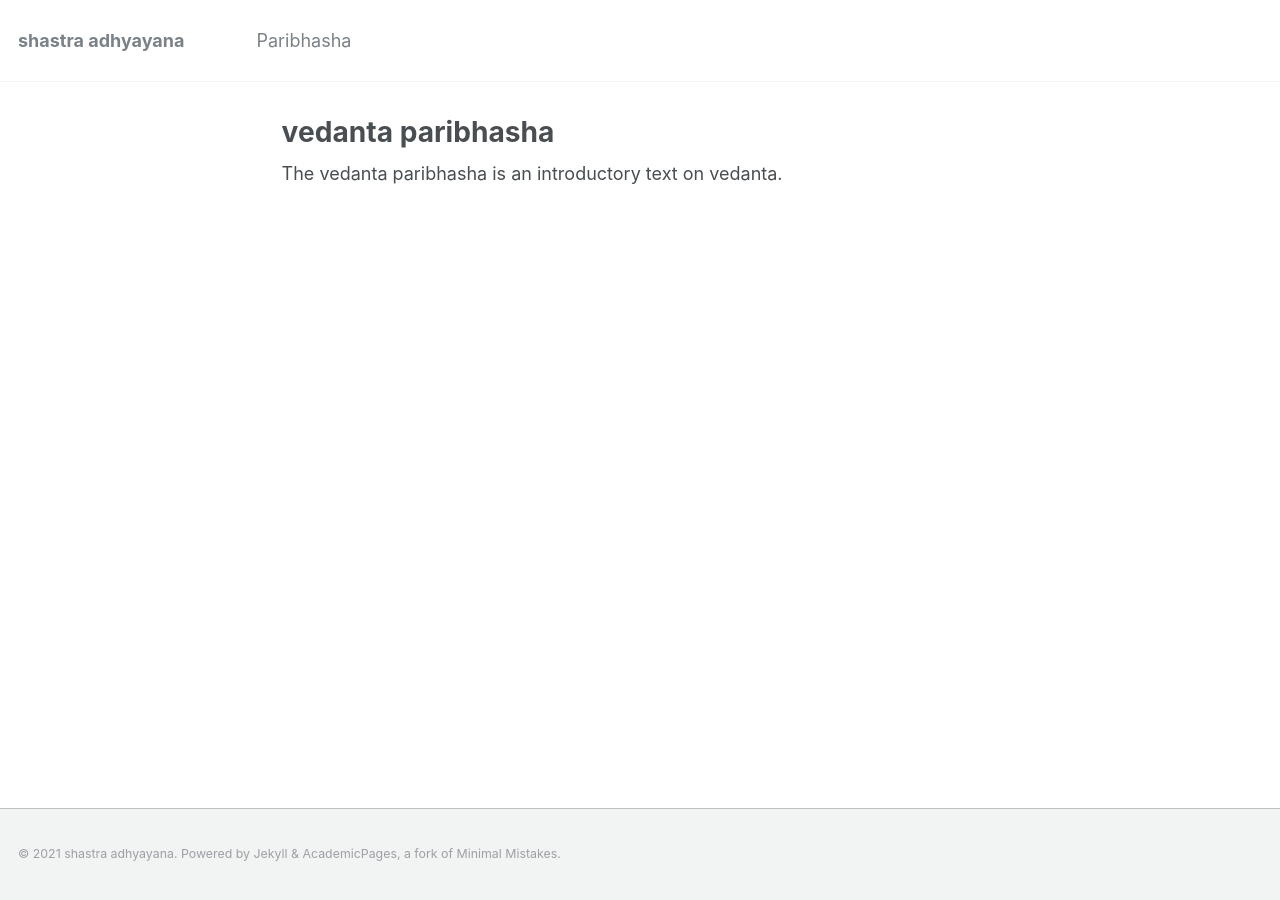
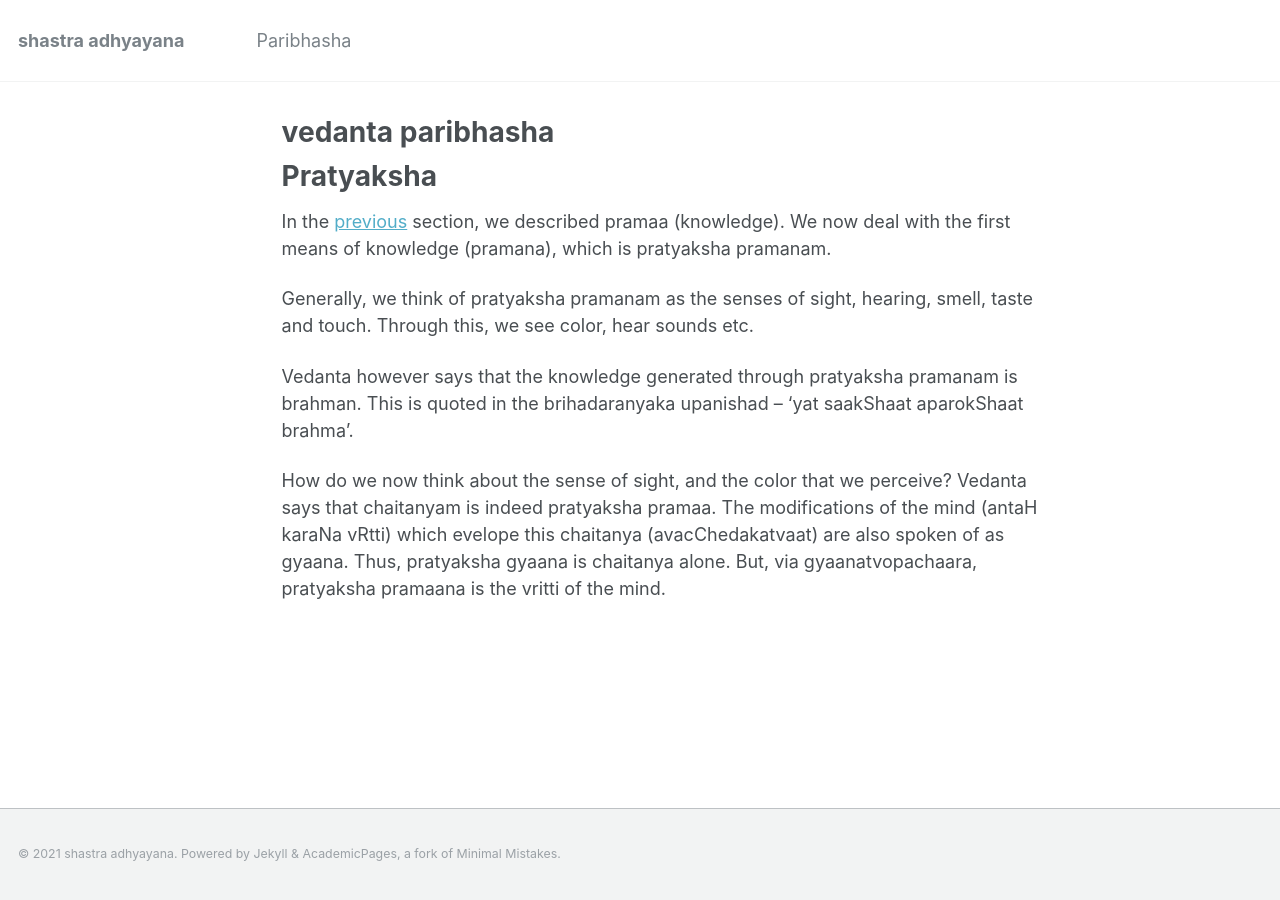
Before and after one commit to shastra-adhyayana/shastra-adhyayana.github.io, a Jekyll site: the page built from _pages/paribhasha/002-pratyaksha.md, in a window 1280 px wide. Built offline with Jekyll 4.4.1, drawn with Linux system fonts in a browser that asks for light colours.

Commit message:
paribhasha articles

```diff
--- a/_pages/paribhasha/001-intro.md
+++ b/_pages/paribhasha/001-intro.md
@@ -5,4 +5,85 @@ excerpt: "introduction to the vedanta paribhasha"
 author_profile: false
 ---
 
-The vedanta paribhasha is an introductory text on vedanta.
+# Introduction
+
+All human pursuits are undertaken with our quest of happiness in mind.
+They fall within one of the four purusharthas. i.e. dharma, artha,
+kama or moksha.
+
+Of these, moksha is the ultimate purushartha, since it alone is permanent.
+
+1. kama -- we experience the impermanence of desire in everyday life
+2. artha -- we experience the impermanence of wealth in everyday life
+3. dharma -- vedas tell us that punya runs out and is impermanent
+4. mosksha -- vedas tell us that moksha is permanent
+
+We have thus established that dharma, artha and kama are all temporary.
+And moksha is permanent. Thus, that is what we should pursure. Since we
+achieve moksha through brahma gyana, we need to study three topics. The
+vedanta paribhasha does this in 8 chapters.
+
+## Pramaa
+
+Moksha is achieved through knowledge of brahman. Before discussing this in
+particular, we need to have an understanding of how we gain knowledge. All
+knowledge (pramaa) must be produced by a suitable means (pramaana).
+
+What is pramaa (knowledge)? That whose subject is anadhigata and abaadhita.
+
+1. anadhigata -- not previously known
+2. abaadhita -- not superceded by later knowledge (i.e. not erroneous)
+
+### anadhigata (not previously known)
+
+We've defined knowledge as that which is not previously known. A person might
+focus on an object for an extended period of time. Even if it is unknown at
+first, it is surely known at the end of that period of time. This knowledge
+doesn't fit the definition.
+
+In vedanta, when you focus on an object for an extended period of time, it is
+a singular knowledge. You aren't repeatedly seeing the object. Rather, the
+same singular knowledge of the object remains in the mind until another
+knowledge replaces it. i.e. there is an 'antaH karaNa vRtti' which stays in
+place.
+
+### abaadhita (not erroneous)
+
+We've defined knowledge as that which is not contradicted later on.
+But, vedanta defines objects we interact with as 'mithya' which is
+contradicted by brahma-gyana for a gyani. Thus, knowledge of objects
+does not fit the definition.
+
+In vedanta, even though objects might be mithya, knowledge of them is
+valid in samsara. As far as the definition is concerned, it is talking
+only of 'baadha' that occurs within samsara. Thus, knowledge of objects
+in everyday life is valid.
+
+This line of reasoning is common in daily life. Even though we agree
+that we are not the body, we still identify with it. We say
+'I am a boy' or 'I am here', and that is correct knowledge. In the same
+way that we restrict ourselves to our time in a single body and consider
+that to be correct knoweldge; we now restrict ourselves to our time in
+samsara and that too is indeed correct knoweldge for the duration.
+
+### conclusion
+
+The author has dealt with potential problems with both of the important
+clauses of the definition of pramaa. i.e. anadhigata and abaadhita. Thus,
+we now have a definition of pramaa, and can now consider the means for
+knowledge (pramanam).
+
+## Pramana
+
+Vedanta accepts six valid means of knowledge, i.e. pramana. They are:
+
+1. pratyaksha
+2. anumaana
+3. upamaana
+4. aagama
+5. arthaapatti
+6. anupalabdhi
+
+The author first deals with direct perception -- pratyaksha pramana.
+
+[Next. 002 - Pratyaksha](002-pratyaksha)
--- /dev/null
+++ b/_pages/paribhasha/002-pratyaksha.md
@@ -0,0 +1,25 @@
+---
+permalink: /paribhasha/001-intro
+title: "vedanta paribhasha"
+excerpt: "002 - Pratyaksha"
+author_profile: false
+---
+
+# Pratyaksha
+
+In the [previous](001-intro) section, we described pramaa (knowledge).
+We now deal with the first means of knowledge (pramana),
+which is pratyaksha pramanam.
+
+Generally, we think of pratyaksha pramanam as the senses of sight,
+hearing, smell, taste and touch. Through this, we see color, hear sounds etc.
+
+Vedanta however says that the knowledge generated through pratyaksha pramanam
+is brahman. This is quoted in the brihadaranyaka upanishad -- 'yat saakShaat aparokShaat brahma'.
+
+How do we now think about the sense of sight, and the color that we perceive?
+Vedanta says that chaitanyam is indeed pratyaksha pramaa. The modifications
+of the mind (antaH karaNa vRtti) which evelope this
+chaitanya (avacChedakatvaat) are also spoken of as gyaana. Thus, pratyaksha
+gyaana is chaitanya alone. But, via gyaanatvopachaara, pratyaksha pramaana
+is the vritti of the mind.
```
Also changed, not shown: _pages/paribhasha/index.md (+4 -0 lines).
